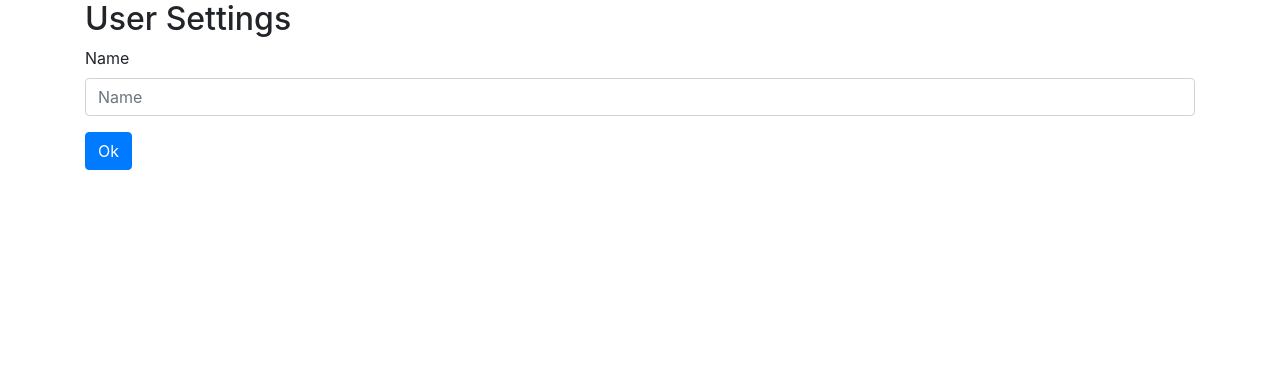
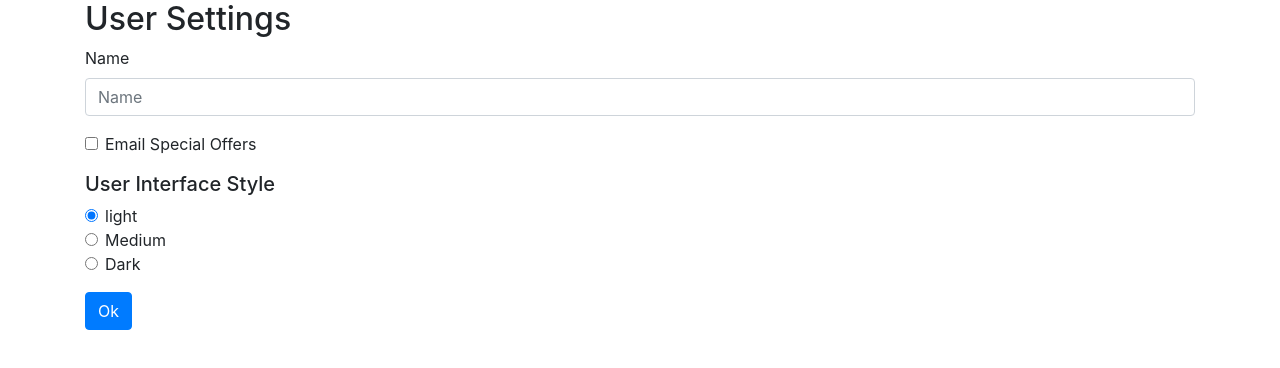
Before and after one commit to sabelogumede/ng-forms-demo, an Angular app: page / in a window 1280 px wide. Shown: the top 368 px of the page. Built offline with nearby package versions, Linux system fonts and the light colour scheme.

Commit message:
added a check and radio buttons to the form

```diff
--- a/src/app/user-settings-form/user-settings-form.component.html
+++ b/src/app/user-settings-form/user-settings-form.component.html
@@ -1,10 +1,41 @@
 <div class="container">
   <h2>User Settings</h2>
   <form>
+    <!-- text input -->
     <div class="form-group">
       <label for="name">Name</label>
       <input id="name" name="name" class="form-control" placeholder="Name" />
     </div>
+    <!-- check button -->
+    <div class="form-group form-check">
+      <input class="form-check-input" type="checkbox" id="emailOffers">
+      <label class="form-check-label" for="emailOffers">
+        Email Special Offers
+      </label>
+    </div>
+    <!-- radio buttons -->
+    <h5>User Interface Style</h5>
+    <div class="form-group">
+      <div class="form-check">
+          <input class="form-check-input" type="radio" name="interfaceStyle" id="interfaceStyle" value="light" checked>
+          <label class="form-check-label" for="lightInterface">
+            light
+          </label>
+        </div>
+        <div class="form-check">
+          <input class="form-check-input" type="radio" name="interfaceStyle" id="interfaceStyle" value="medium">
+          <label class="form-check-label" for="mediumInterface">
+            Medium
+          </label>
+        </div>
+        <div class="form-check">
+          <input class="form-check-input" type="radio" name="interfaceStyle" id="interfaceStyle" value="dark">
+          <label class="form-check-label" for="darkInterface">
+            Dark
+          </label>
+        </div>
+    </div>
+
     <button class="btn btn-primary">Ok</button>
   </form>
 </div>
```
